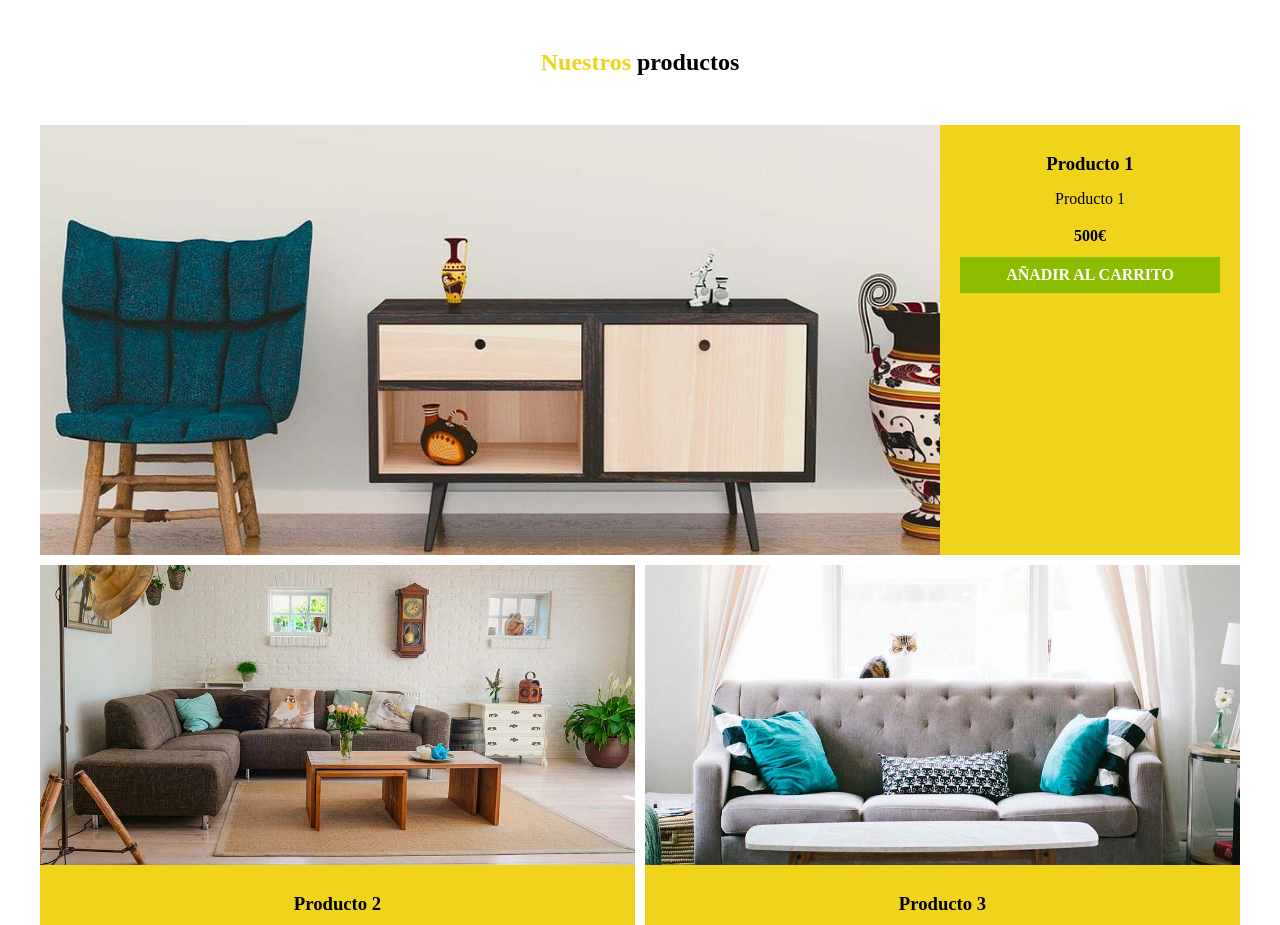
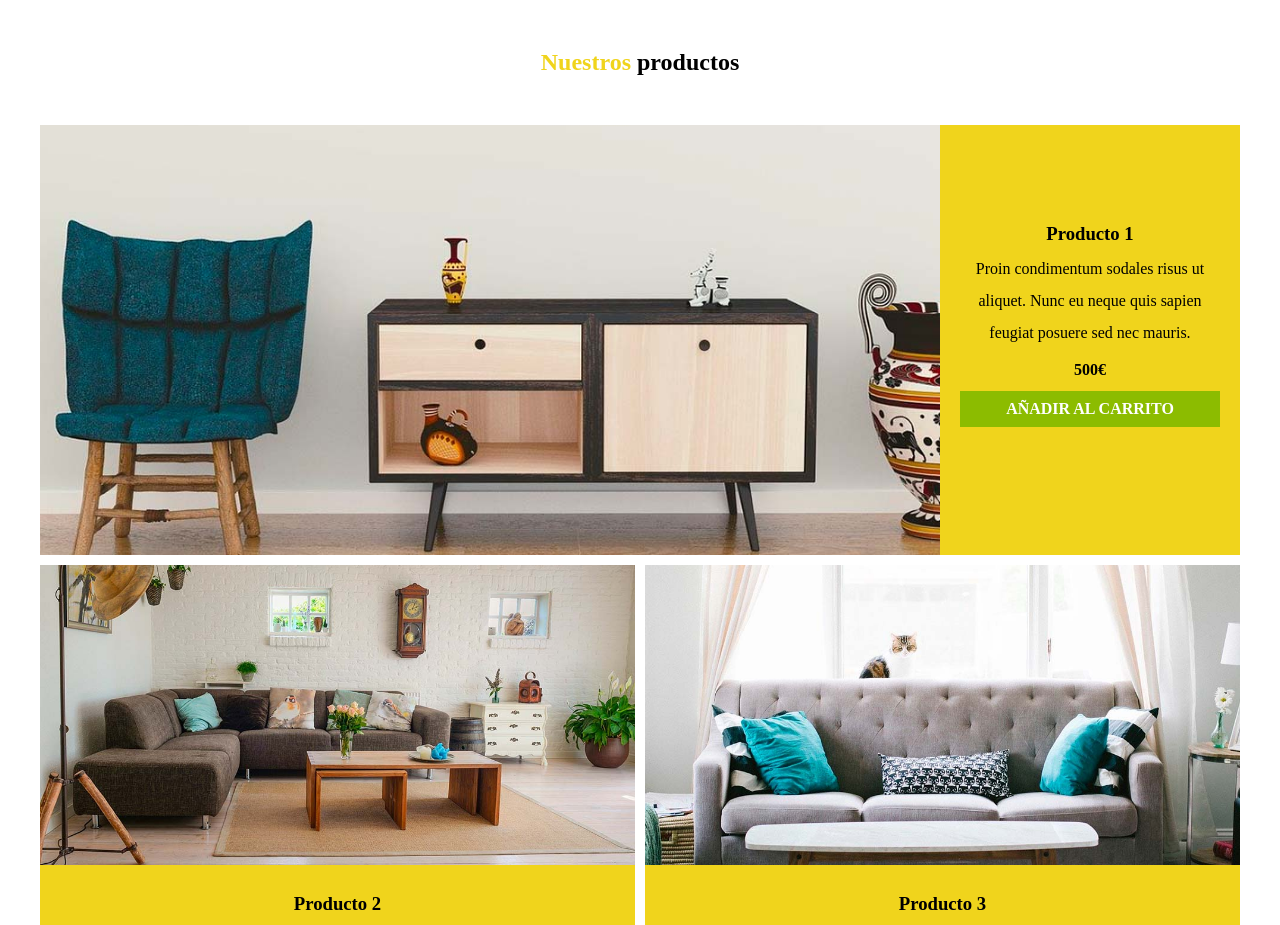
Before and after one commit to sergiorodriguez09/furnitures-shop, a plain HTML site: page index.html in a window 1280 px wide. Shown: the part 1701-2626 px from the top of the page. Drawn offline with Linux system fonts and the light colour scheme; files whose address does not match are found by name.

Commit message:
pequeñas modificaciones

```diff
--- a/index.css
+++ b/index.css
@@ -173,6 +173,10 @@ header {
     background-color: #769c02;
 }
 
+.product-text_first {
+    margin-top: 70px;
+}
+
 .product-list {
     display: grid;
     grid-template-columns: repeat(6, 1fr); /* COMO TENEMOS 6 PRODUCTOS, PONEMOS 6 COMO PRIMER VALOR */
--- a/index.html
+++ b/index.html
@@ -68,9 +68,9 @@
         <div class="product-list">
             <div class="product">
                 <img src="./assets/producto1.jpg" alt="Imagen producto">
-                <div class="product-text">
+                <div class="product-text product-text_first">
                     <h3>Producto 1</h3>
-                    <p>Producto 1</p>
+                    <p>Proin condimentum sodales risus ut aliquet. Nunc eu neque quis sapien feugiat posuere sed nec mauris.</p>
                     <p class="price">500€</p>
                     <a href="">Añadir al carrito</a>
                 </div>
```
